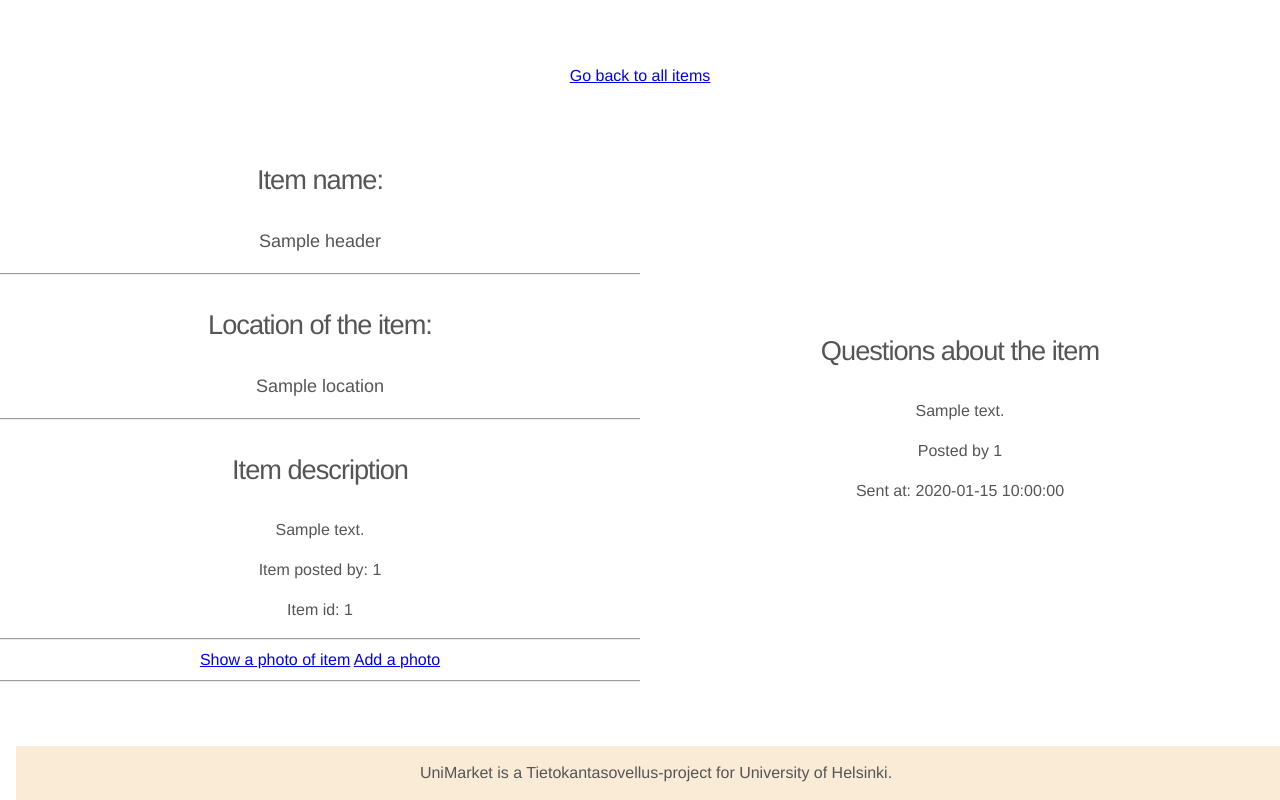
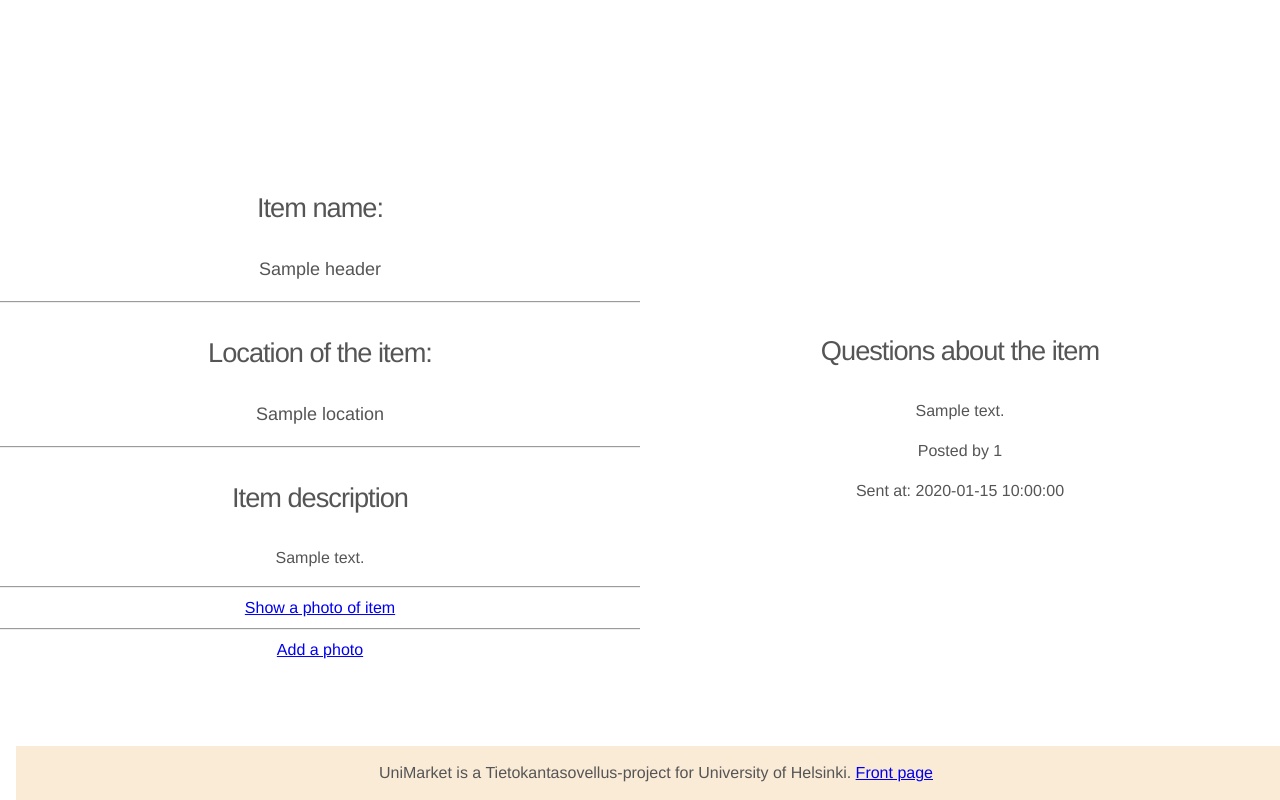
Before and after one commit to henriimmonen/UniMarket, a Flask app: template templates/object.html in a window 1280 px wide. Run offline with Flask 2, Linux system fonts and the light colour scheme; the template is opened without the code that fills it: most values are stand-ins (such as "Sample title", 1, 10 or a date in 2020).

Commit message:
Fixed inconsistencies with posting photos

```diff
--- a/items.py
+++ b/items.py
@@ -18,7 +18,7 @@ def post_object(header, location, content, user_id):
     db.session.commit()
     return True
 
-def postPhoto(file, name, item_id):
+def post_photo(file, name, item_id):
     if not name.endswith(".jpg"):
         return False
     data = file.read()
--- a/templates/object.html
+++ b/templates/object.html
@@ -18,12 +18,10 @@
             <div class="container">
             <h3>Item description</h3> <p class="largeTextArea">{{item.content}}</p>
             </div>
-            <p>Item posted by: {{item.user_id}}</p>
-            <p>Item id: {{item.id}}</p>
             <hr>
-            <a href="/showphoto/{{item.id}}"> Show a photo of item</a>
+            <a href="/showphoto/{{item.id}}"> Show a photo of item</a> <hr>
+            <a href="/object/{{item.id}}/photo">Add a photo</a>
             {% endfor %}
-            <a href="/photo">Add a photo</a> <hr>
         </div>
         </div>
 
@@ -44,9 +42,8 @@
             {% endif %}
         </div>
         </div>
-            <a href="/showAll"> Go back to all items</a>
         <div class="bottom">
-			UniMarket is a Tietokantasovellus-project for University of Helsinki.
+			UniMarket is a Tietokantasovellus-project for University of Helsinki. <a href="/"> Front page</a>
 		</div>
     </body>
 </html>
--- a/templates/photo.html
+++ b/templates/photo.html
@@ -8,13 +8,12 @@
     </head>
 
     <body>
-        <p> Adding a photo is always a good idea:</p>
+        <p> Adding a photo is always a good idea</p> <br>
 		<form action="/postPhoto" method="POST" enctype="multipart/form-data">
 			File: <input type="file" name="file">
-            Item id <input type="number" name="item_id">
-			<p>
 			<input type="submit" value="Send">
             <input type="hidden" name="csrf_token" value="{{ session.csrf_token }}">
+            <input type="hidden" name="id" value="{{id}}">
 		</form>
         <a href="/showAll"> Go back to all items</a>
     </body>
```
Also changed, not shown: routes.py (+6 -6 lines).
